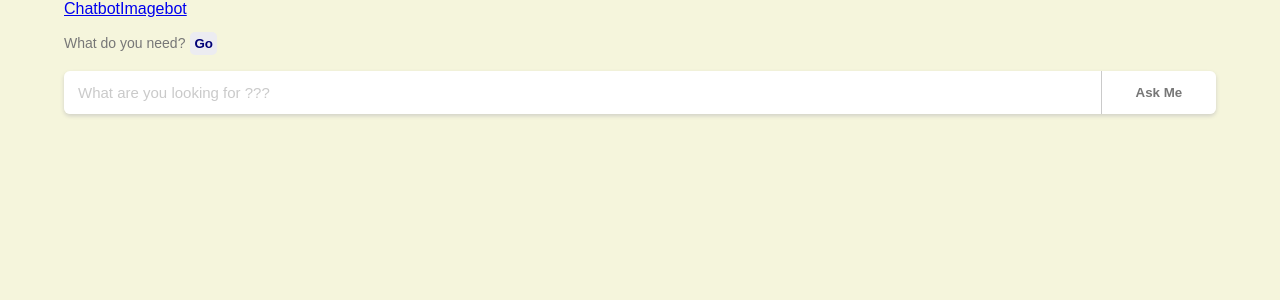
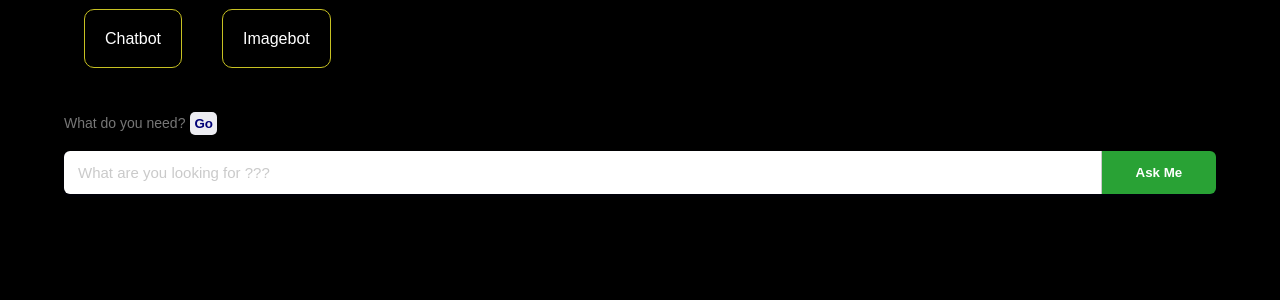
Before and after one commit to 007DSJ/react-gemini-app, a React (Create React App) app: page /chat-bot in a window 1280 px wide. Shown: the top 300 px of the page. Built offline with nearby package versions, Linux system fonts and the light colour scheme; the HTML template or start-up script is replaced by a standard one.

Commit message:
Added styles for main background ,nav links and model response

```diff
--- a/src/Chatbot.js
+++ b/src/Chatbot.js
@@ -66,7 +66,7 @@ const Chatbot = () =>{
 
     return(
         <div className='app'>
-        <div>
+        <div className='nav-links'>
           <Link className="link-to" to={'/chat-bot'}>Chatbot</Link>
           <Link className="link-to" to={'/'}>Imagebot</Link>
         </div>
--- a/src/index.css
+++ b/src/index.css
@@ -7,7 +7,7 @@ body{
     padding: 0;
     width: 100vw;
     height: 100vh;
-    background-color: beige;
+    background-color: black;
     color: #777;
     display: flex;
     justify-content: center;
@@ -20,6 +20,7 @@ p{
 
 .app{
     width: 90vw;
+    margin: 30px;
 }
 
 .upload{
@@ -82,36 +83,55 @@ p{
     min-width: 10%;
     border: none;
     border-left: 1px #cacaca solid;
-    background-color: #fff;
-    color: #777;
+    background-color: #29a235;
+    color: white;
     font-weight: bold;
     cursor: pointer;
 }
 
 .input-container button:active{
-    background-color: #cacaca;
+    background-color: #d4c819;
 }
 
 .extra-info{
     text-align: center;
 }
 
-.answer{
+/* .answer{
     box-shadow: rgba(0, 0, 82, 0.15) 0 2px 4px;
     padding: 13px 14px;
     box-sizing: border-box;
     font-size: 15px;
     font-weight: 200;
     border-radius: 6px;
-}
+} */
 
 .answer{
     padding: 13px 14px;
+    color: white;
     border :solid 0.5px #cacaca;
-    background-color: #fff;
+    background-color: #3a2d9a;
     margin: 5px;
     font-size: 15px;
     font-weight: 200;
     border-radius: 6px;
 
 }
+
+.nav-links{
+    margin-bottom: 50px;
+}
+
+.link-to{
+    margin: 20px 20px;
+    padding: 20px;
+    color: white;
+    text-decoration: none;
+    border: 1px solid rgb(199, 193, 34);
+    border-radius: 10px;
+}
+
+.link-to:hover{
+    cursor: pointer;
+    background-color: #29a235;
+}
```
